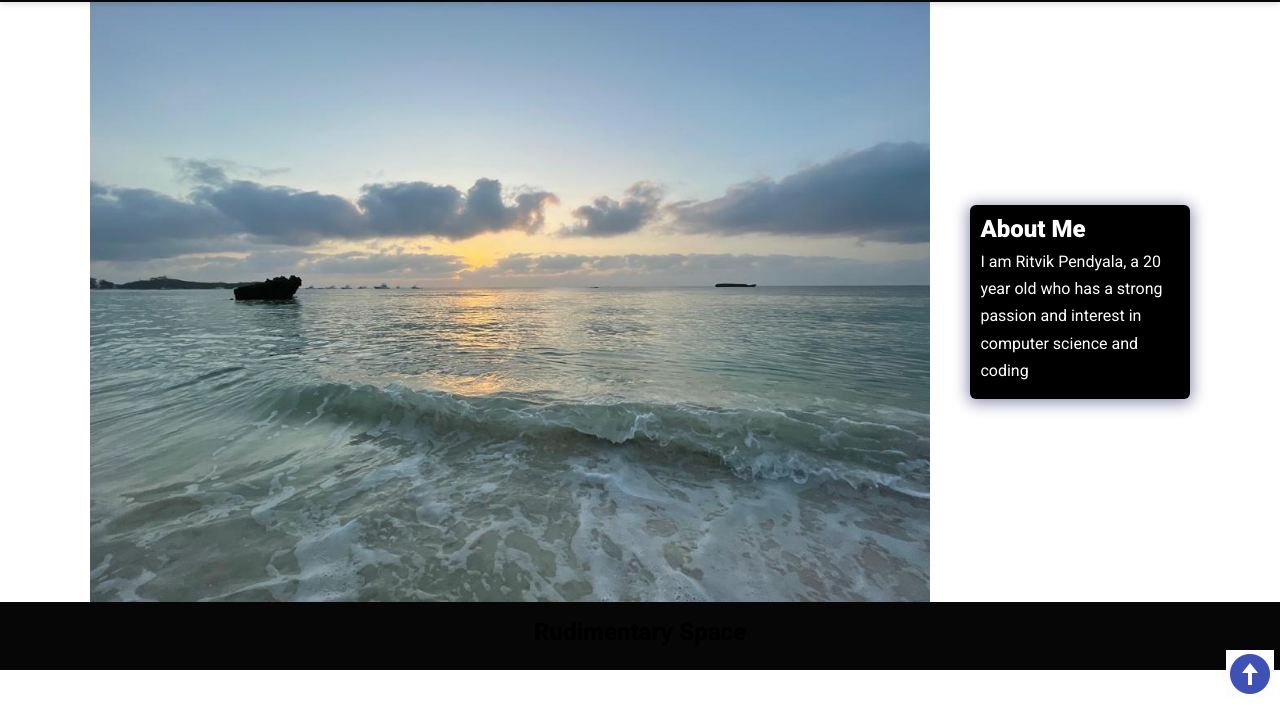
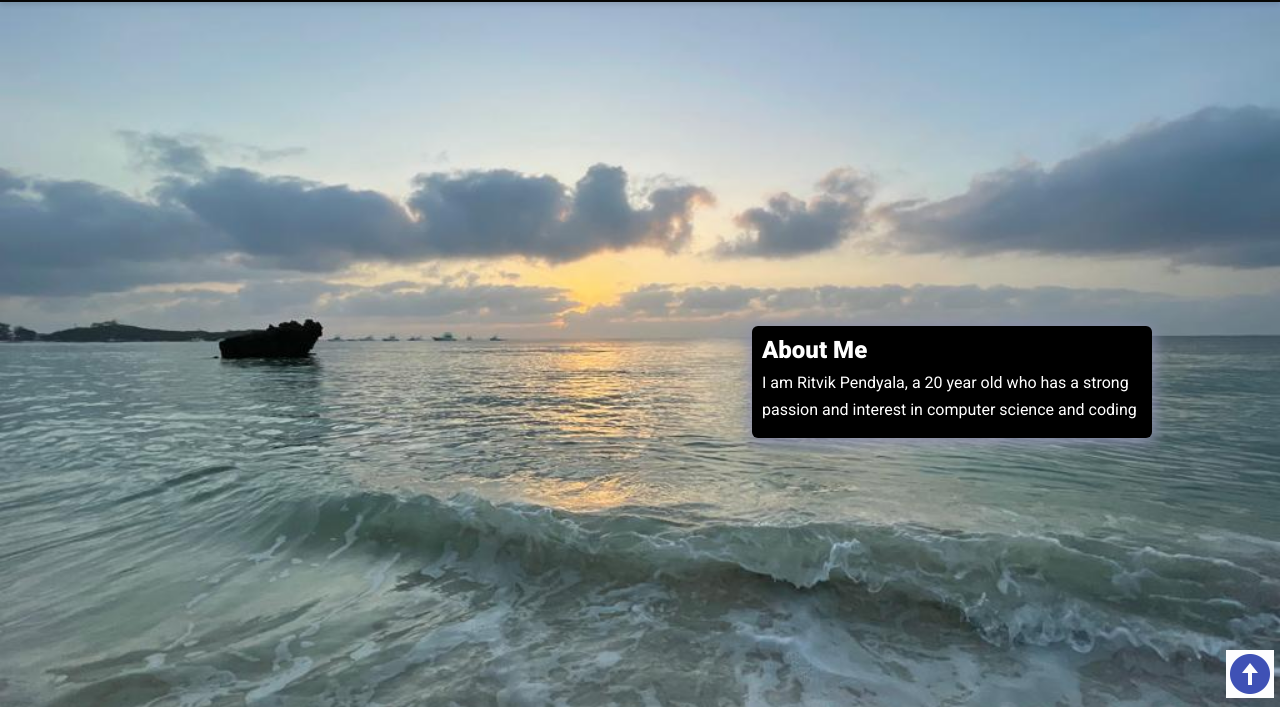
Before and after one commit to pendi1901/Portfolio-Website-, a plain HTML site: page Final Portfolio Website/index.html in a window 1280 px wide. Shown: the part 74-781 px from the top of the page. Drawn offline with nearby package versions, Linux system fonts and the light colour scheme.

Commit message:
final for the css thingi

```diff
--- a/Final Portfolio Website/assests/css/styles.css
+++ b/Final Portfolio Website/assests/css/styles.css
@@ -101,21 +101,25 @@ nav ul li {
 /* Navbar ends */
 
 /* Hero section */
-.hero {
+/* .hero {
   display: flex;
   align-items: center;
   justify-content: center;
   gap: 2.5rem;
   max-width: 68.75rem;
   margin: auto;
-}
+} */
 
-.hero img {
-  height: 37.5rem;
-  width: 100rem;
+.hero-img {
+  height: 90vh;
+  width: 100%;
+  object-fit: cover;
 }
 
 .bio {
+  position: absolute;
+  right: 10%;
+  top: 50%;
   width: 25rem;
   padding: 0.625rem;
   border-radius: 6px;
```
